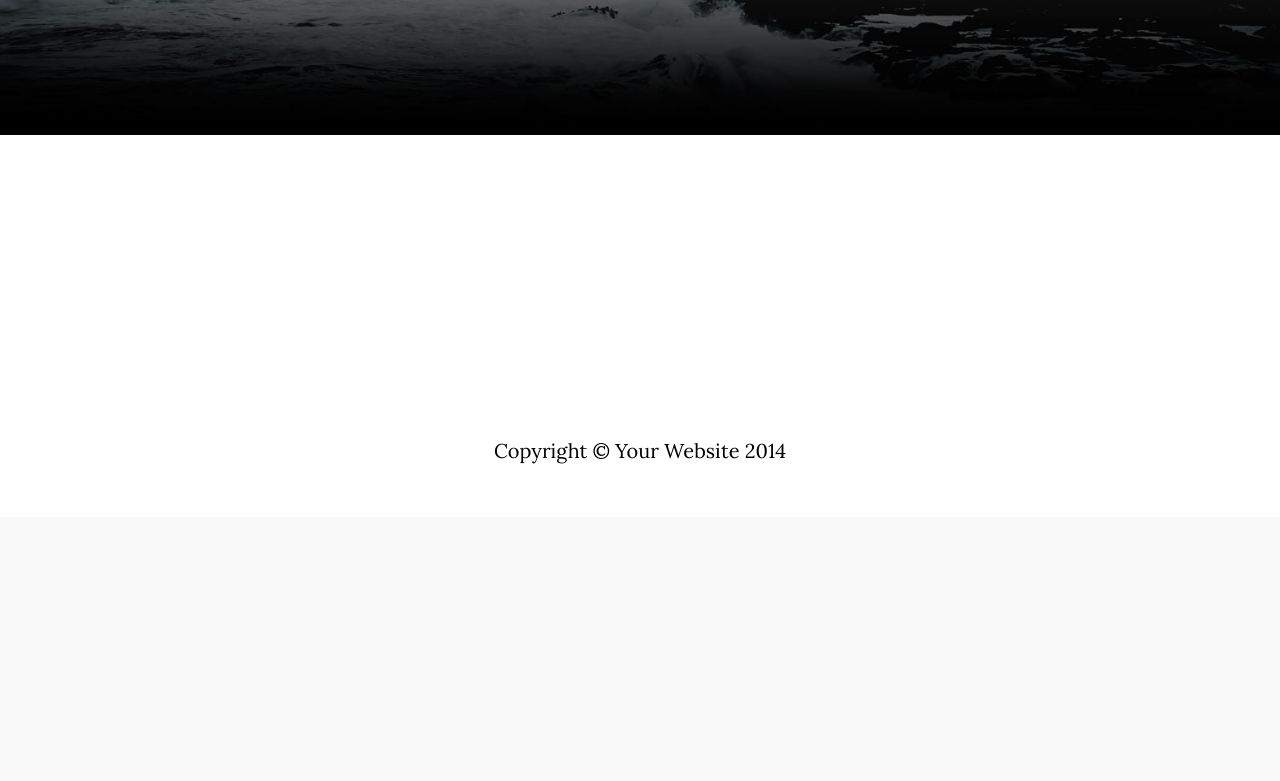
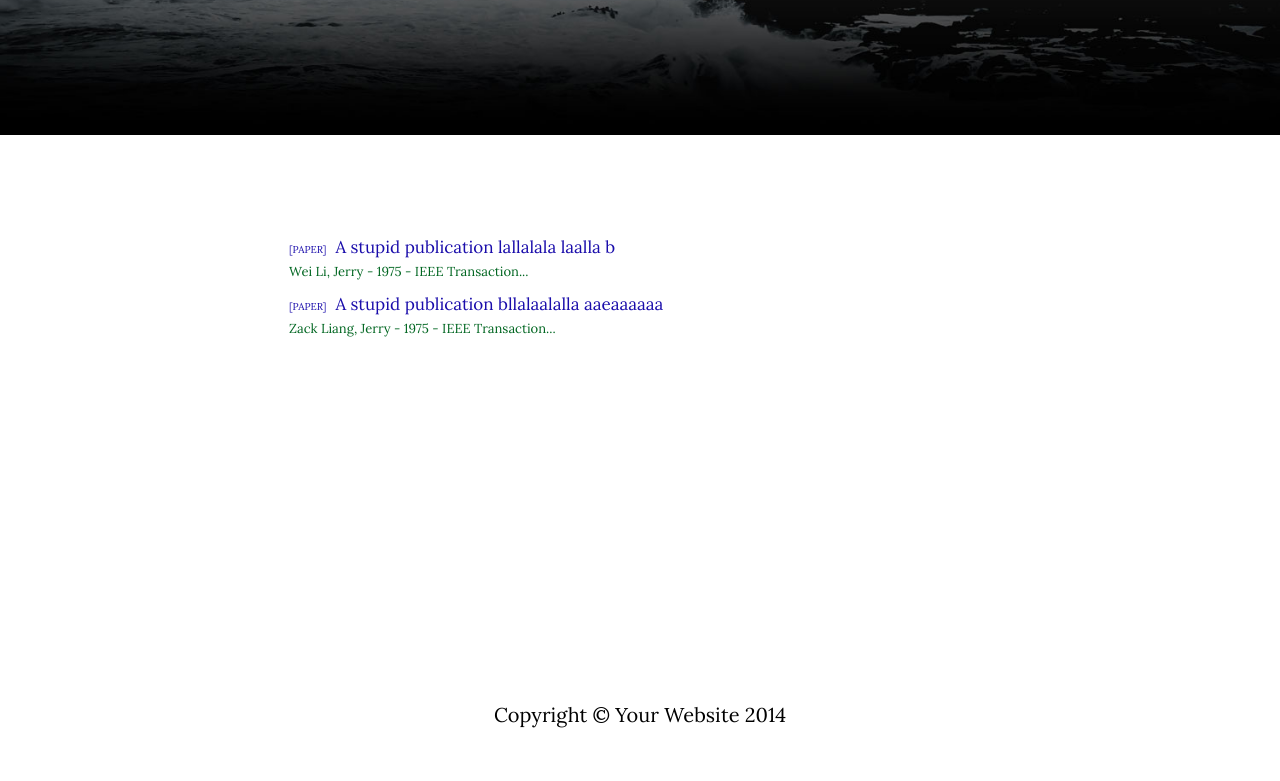
Before and after one commit to cmusv-sc/DIWD-Team4-Wei-Lin-Tsai, a Django app: page / in a window 1280 px wide. Shown: the part 665-1446 px from the top of the page. Before the commit the page ends 1129 px from the top, so only its background shows below. Run offline with Django 3.2, Linux system fonts and the light colour scheme; some libraries are stand-ins or nearby versions.

Commit message:
frontend for related papers

```diff
--- a/mysite/data_2015_fall/static/css/index.css
+++ b/mysite/data_2015_fall/static/css/index.css
@@ -1,3 +1,9 @@
+
+#result {
+    padding-top:100px;
+    padding-bottom:300px;
+}
+
 .node circle {
  fill: #fff;
  stroke: steelblue;
@@ -27,3 +33,27 @@ line.papers {
     stroke: #ccc;
     stroke-width: 2px;
 }
+
+#related-papers {
+    text-align: left;
+}
+
+.one-paper {
+    margin-bottom: 10px;
+    margin-left: 20%;
+}
+
+.one-paper .title {
+    color: #1A0DAB;
+    margin: 0px 0px 4px;
+    font-size: 17px;
+}
+
+.one-paper .title span.prefix {
+    font-size: 10px;
+}
+
+.one-paper .paper-other-info {
+    color: #006621;
+    font-size: 13px;
+}
--- a/mysite/data_2015_fall/static/js/index.js
+++ b/mysite/data_2015_fall/static/js/index.js
@@ -162,7 +162,30 @@ $(document).ready(function () {
     };
 
     function showRelatedPapers(papers) {
+        console.log("here");
+        var html = "<div id='related-papers'>";
+        papers.forEach(function (paper) {
+           html += "<div class='one-paper'>";
+           html += "<div class='title'>" +
+                      "<span class='prefix'>[PAPER]</span> &nbsp" +
+                      "<span class='content'>" + paper.title + "</span>" +
+                    "</div>";
 
+           html += "<div class='paper-other-info'>"
+           paper.authors.forEach(function (author, index) {
+               if (index == 0) {
+                   html += author.name;
+               } else {
+                   html += ", " + author.name;
+               }
+           });
+           html += " - 1975 - IEEE Transaction... ";
+           html += "</div>";
+           html += "</div>";
+        });
+        html += "</div>";
+        console.log(html);
+        $("#result-showcase").append(html);
     };
 
     $("#search-btn").click(function () {
@@ -206,16 +229,17 @@ $(document).ready(function () {
     });
     var papers = [
         {
-            authors: [ {name: "wei"}, {name: "jerry"}],
-            title: "pub1"
+            authors: [ {name: "Wei Li"}, {name: "Jerry"}],
+            title: "A stupid publication lallalala laalla b"
         },
         {
-            authors: [ {name: "zack"}, {name: "jerry"}],
-            title: "pub2"
+            authors: [ {name: "Zack Liang"}, {name: "Jerry"}],
+            title: "A stupid publication bllalaalalla aaeaaaaaa"
         }
     ];
 
     // showTopKPapers(papers);
+    showRelatedPapers(papers);
     // var treeData = [
     // {"name": "Udo Pletat", "children": [{"name": "Toni Bollinger", "children": [{"name": "Sven Lorenz", "children": []}]}, {"name": "Sven Lorenz", "children": [{"name": "Toni Bollinger", "children": []}]}]}
     // ];
```
